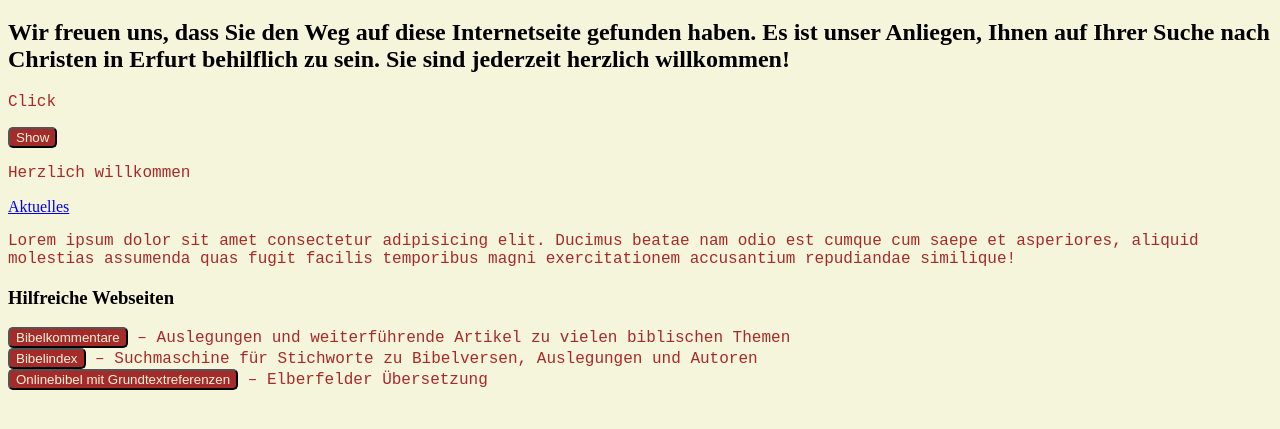
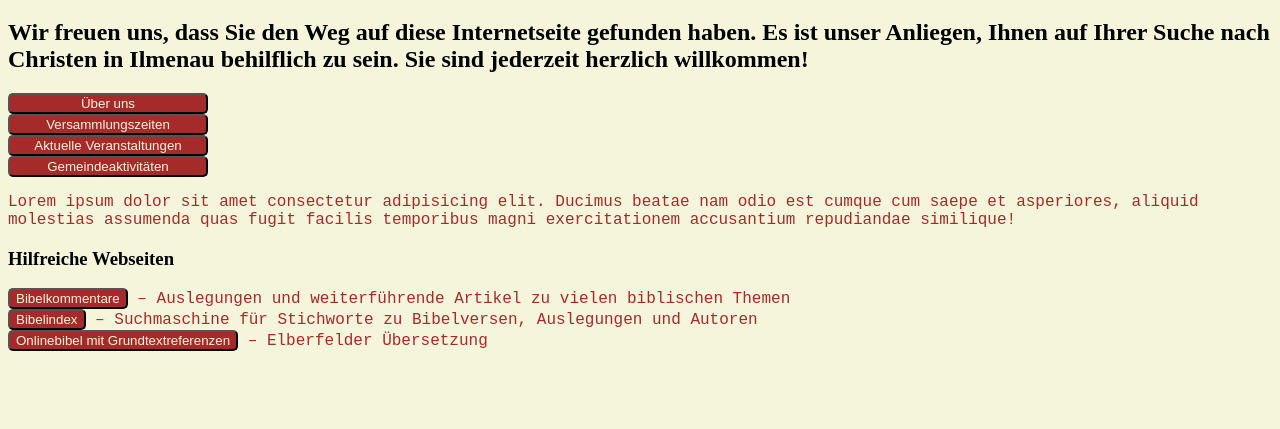
Before and after one commit to PianoManu/versammlungswebsite, a plain HTML site: page index.html in a window 1280 px wide. Shown: the part 61-490 px from the top of the page. Drawn offline with Linux system fonts and the light colour scheme.

Commit message:
Fixed buttons

```diff
--- a/index.html
+++ b/index.html
@@ -13,16 +13,24 @@
 
         <h1><b>Herzlich Willkommen!</b></h1>
         <h2>Wir freuen uns, dass Sie den Weg auf diese Internetseite gefunden haben.
-
-            Es ist unser Anliegen, Ihnen auf Ihrer Suche nach Christen in Erfurt behilflich zu sein.
-
+            Es ist unser Anliegen, Ihnen auf Ihrer Suche nach Christen in Ilmenau behilflich zu sein.
             Sie sind jederzeit herzlich willkommen!</h2>
-        <p>Click</p>
-        <button onclick="alertButton()">Show</button>
-        <p>Herzlich willkommen</p>
-        <a href="aktuelles.html" target="_self" title="Hier finden Sie aktuelle Termine!">
-            Aktuelles
+        <a href="content/about_us.html" target="_self" title="Hier finden Sie Informationen über aktuelle Veranstaltungen und Termine!">
+            <button style="width: 200px; align-self: center;">Über uns</button>
         </a>
+        <br>
+        <a href="content/meeting_information.html" target="_self" title="Hier finden Sie Informationen zu unseren Versammlungszeiten!">
+            <button style="width: 200px; align-self: center;">Versammlungszeiten</button>
+        </a>
+        <br>
+        <a href="content/current_news.html" target="_self" title="Hier finden Sie Informationen über aktuelle Veranstaltungen und Termine!">
+            <button style="width: 200px; align-self: center;">Aktuelle Veranstaltungen</button>
+        </a>
+        <br>
+        <a href="content/activities.html" target="_self" title="Hier finden Sie Informationen über einmalige und wiederkehrende Gemeindeaktivitäten!">
+            <button style="width: 200px; align-self: center;">Gemeindeaktivitäten</button>
+        </a>
+        <br>
         <p>Lorem ipsum dolor sit amet consectetur adipisicing elit. Ducimus beatae nam odio est cumque cum saepe et asperiores, aliquid molestias assumenda quas fugit facilis temporibus magni exercitationem accusantium repudiandae similique!</p>
 
         <h3>Hilfreiche Webseiten</h3>
```
